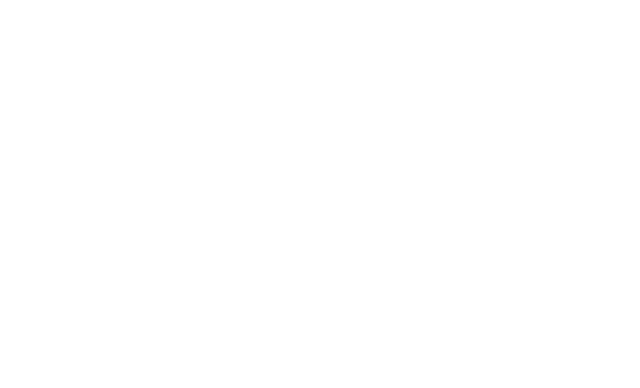
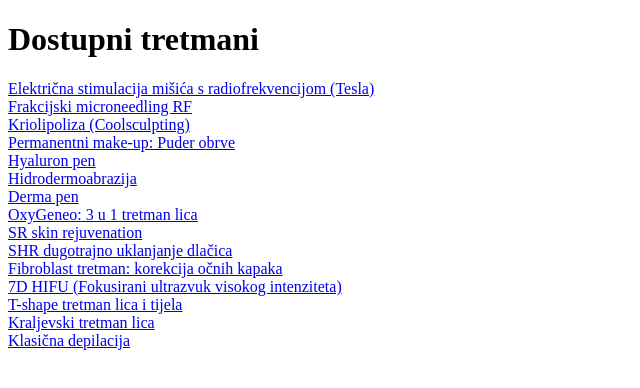
Before and after one commit to sanjalupic/Klupsys, a plain HTML site: page navigation/tretmani.html in a window 1280 px wide. Shown: the whole page, without its empty margins (0-640 px from the left). Drawn offline with Linux system fonts and the light colour scheme.

Commit message:
tretmani.html sadrzaj dodan

```diff
--- a/navigation/tretmani.html
+++ b/navigation/tretmani.html
@@ -0,0 +1,30 @@
+<!DOCTYPE html>
+<html lang="en">
+<head>
+    <meta charset="UTF-8">
+    <meta http-equiv="X-UA-Compatible" content="IE=edge">
+    <meta name="viewport" content="width=device-width, initial-scale=1.0">
+    <title>Tretmani</title>
+</head>
+<body>
+    <h1>Dostupni tretmani</h1>
+    <p>
+        <a target="self" href="../tretmani/tretman1.html">Električna stimulacija mišića s radiofrekvencijom (Tesla)</a><br>
+        <a href="../tretmani/tretman2.html">Frakcijski microneedling RF</a><br>
+        <a href="../tretmani/tretman3.html">Kriolipoliza (Coolsculpting)</a><br>
+        <a href="../tretmani/tretman4.html">Permanentni make-up: Puder obrve</a><br>
+        <a href="../tretmani/tretman5.html">Hyaluron pen</a><br>
+        <a href="../tretmani/tretman6.html">Hidrodermoabrazija</a><br>
+        <a href="../tretmani/tretman7.html">Derma pen</a><br>
+        <a href="../tretmani/tretman8.html">OxyGeneo: 3 u 1 tretman lica</a><br>
+        <a href="../tretmani/tretman9.html">SR skin rejuvenation</a><br>
+        <a href="../tretmani/tretman10.html">SHR dugotrajno uklanjanje dlačica</a><br>
+        <a href="../tretmani/tretman11.html">Fibroblast tretman: korekcija očnih kapaka</a><br>
+        <a href="../tretmani/tretman12.html">7D HIFU (Fokusirani ultrazvuk visokog intenziteta)</a><br>
+        <a href="../tretmani/tretman13.html">T-shape tretman lica i tijela</a><br>
+        <a href="../tretmani/tretman14.html">Kraljevski tretman lica</a><br>
+        <a href="../tretmani/tretman15.html">Klasična depilacija</a><br>
+    </p>
+
+</body>
+</html>
```
Also changed, not shown: tretmani/tretman14.html (+6 -6 lines).
